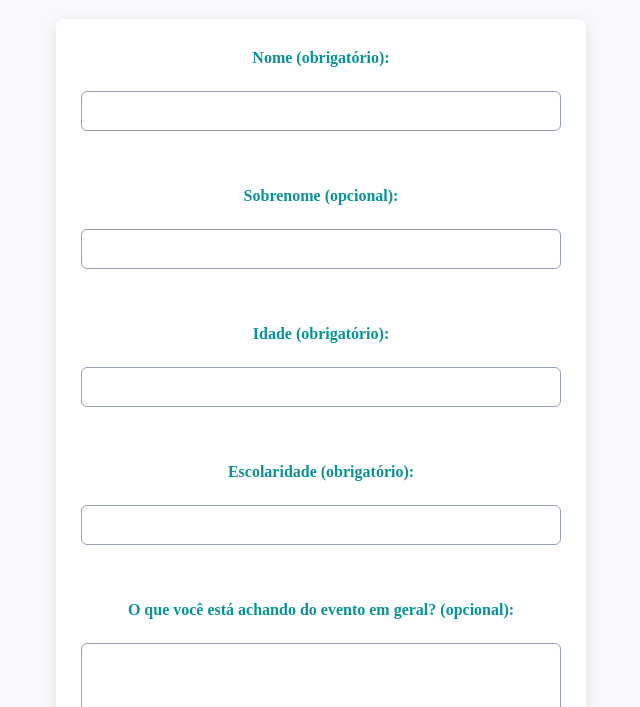
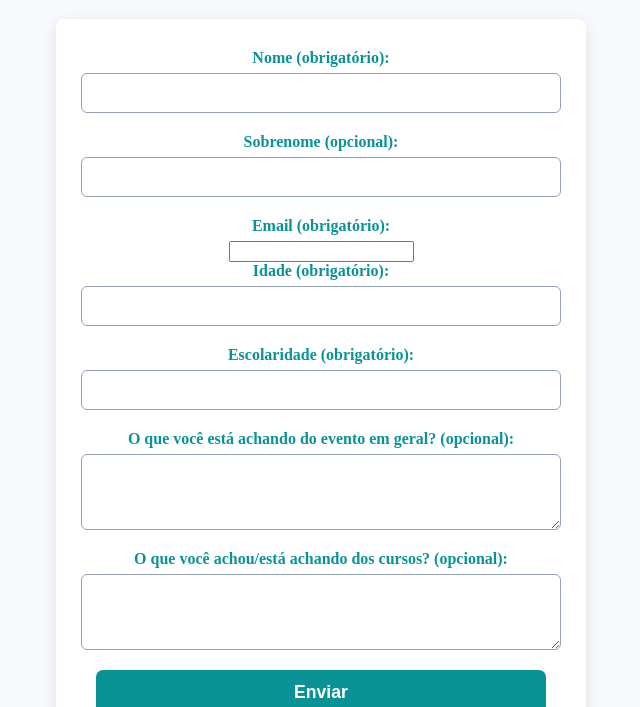
Before and after one commit to Fegalaxy/form-expocuca, a website: page index.html in a window 1280 px wide. Shown: the part 93-800 px from the top of the page, without its empty margins (319-959 px from the left). Drawn offline with Linux system fonts and the light colour scheme.

Commit message:
adiciona campo de email no form e salva no Supabase

```diff
--- a/index.html
+++ b/index.html
@@ -11,34 +11,35 @@
 
   <form id="formulario">
 
-    <!-- Campos visíveis -->
-    <label for="nome">Nome (obrigatório):</label><br>
-    <input type="text" id="nome" name="nome" required><br><br>
+    <label for="nome">Nome (obrigatório):</label>
+    <input type="text" id="nome" name="nome" required>
 
-    <label for="sobrenome">Sobrenome (opcional):</label><br>
-    <input type="text" id="sobrenome" name="sobrenome"><br><br>
+    <label for="sobrenome">Sobrenome (opcional):</label>
+    <input type="text" id="sobrenome" name="sobrenome">
 
-    <label for="idade">Idade (obrigatório):</label><br>
-    <input type="number" id="idade" name="idade" required><br><br>
+    <label for="email">Email (obrigatório):</label>
+    <input type="email" id="email" name="email" required>
 
-    <label for="escolaridade">Escolaridade (obrigatório):</label><br>
-    <input type="text" id="escolaridade" name="escolaridade" required><br><br>
+    <label for="idade">Idade (obrigatório):</label>
+    <input type="number" id="idade" name="idade" required>
 
-    <label for="opiniao_evento">O que você está achando do evento em geral? (opcional):</label><br>
-    <textarea id="opiniao_evento" name="opiniao_evento" rows="3" cols="40"></textarea><br><br>
+    <label for="escolaridade">Escolaridade (obrigatório):</label>
+    <input type="text" id="escolaridade" name="escolaridade" required>
 
-    <label for="opiniao_cursos">O que você achou/está achando dos cursos? (opcional):</label><br>
-    <textarea id="opiniao_cursos" name="opiniao_cursos" rows="3" cols="40"></textarea><br><br>
+    <label for="opiniao_evento">O que você está achando do evento em geral? (opcional):</label>
+    <textarea id="opiniao_evento" name="opiniao_evento" rows="3"></textarea>
+
+    <label for="opiniao_cursos">O que você achou/está achando dos cursos? (opcional):</label>
+    <textarea id="opiniao_cursos" name="opiniao_cursos" rows="3"></textarea>
 
     <button type="submit">Enviar</button>
-
   </form>
 
   <script>
     const form = document.getElementById('formulario')
 
     form.addEventListener('submit', async (e) => {
-      e.preventDefault() // evita o comportamento padrão (recarregar a página)
+      e.preventDefault()
 
       const formData = new FormData(form)
       const data = Object.fromEntries(formData.entries())
@@ -46,9 +47,7 @@
       try {
         const response = await fetch('/.netlify/functions/receber-form', {
           method: 'POST',
-          headers: {
-            'Content-Type': 'application/json'
-          },
+          headers: { 'Content-Type': 'application/json' },
           body: JSON.stringify(data)
         })
 
@@ -59,9 +58,7 @@
         const result = await response.json()
         alert(result.message)
 
-        // Opcional: redirecionar para página de obrigado
         window.location.href = 'https://controle-de-visitantes-expocuca.netlify.app/obrigado.html'
-
       } catch (error) {
         alert('Erro ao enviar o formulário. Tente novamente.')
         console.error(error)
```
Also changed, not shown: netlify/functions/receber-form.js (+13 -5 lines).
